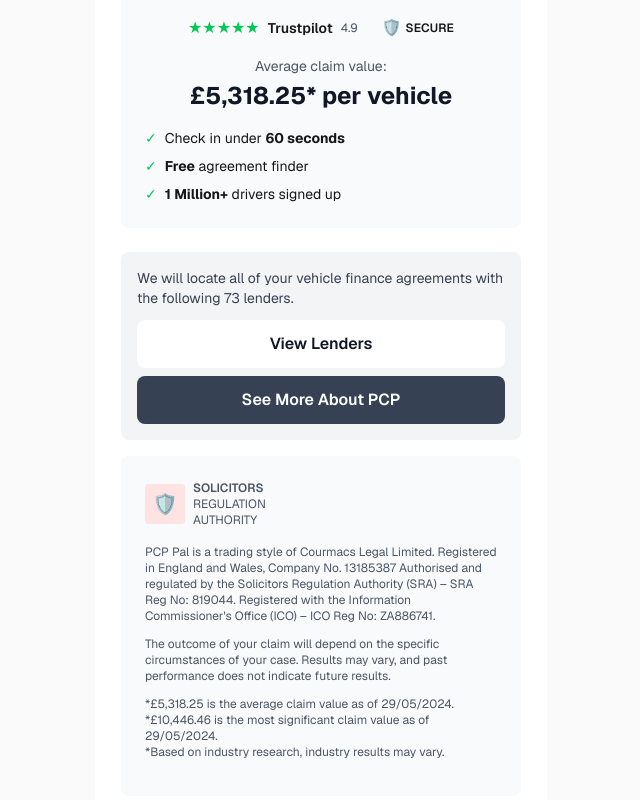
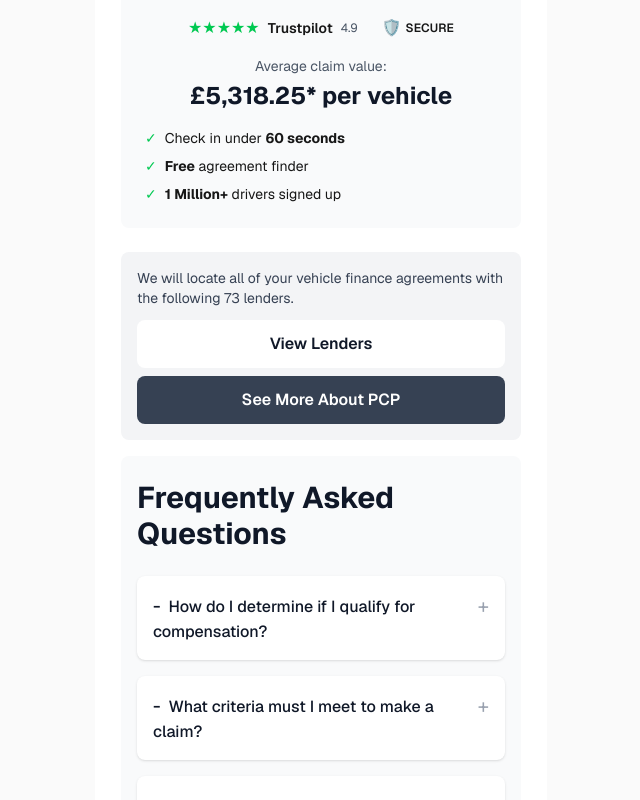
Before and after one commit to MingJae92/mobile-landing-page, a Next.js app: page / in a window 1280 px wide. Both pictures are taken after a click on the button "See More About PCP". Shown: the part 440-1240 px from the top of the page, without its empty margins (319-959 px from the left). Built offline with nearby package versions, Linux system fonts and the light colour scheme.

Commit message:
Drop down FAQ sections implemented

```diff
--- a/app/components/Lender.tsx
+++ b/app/components/Lender.tsx
@@ -1,8 +1,13 @@
-import React from 'react'
+
+import  { useState } from "react";
+import PcpDropdown from "./PcpDropdown"
 
 export default function Lender() {
+  const [isDropdownOpen, setIsDropdownOpen] = useState(false);
+
   return (
-    <div className="bg-gray-100 rounded-lg p-4 mb-4">
+    <div className="mb-4">
+      <div className="bg-gray-100 rounded-lg p-4">
         <p className="text-sm text-gray-700 mb-3">
           We will locate all of your vehicle finance agreements with the following
           73 lenders.
@@ -10,10 +15,15 @@
         <button className="w-full bg-white text-gray-900 font-semibold py-3 px-4 rounded-lg mb-2 hover:bg-gray-50 transition">
           View Lenders
         </button>
-      <button className="w-full bg-gray-700 text-white font-semibold py-3 px-4 rounded-lg hover:bg-gray-800 transition">
+        <button
+          onClick={() => setIsDropdownOpen(!isDropdownOpen)}
+          className="w-full bg-gray-700 text-white font-semibold py-3 px-4 rounded-lg hover:bg-gray-800 transition"
+        >
           See More About PCP
         </button>
       </div>
+
+      {isDropdownOpen && <PcpDropdown/>}
+    </div>
   );
-
 }
--- a/app/components/PcpDropdown.tsx
+++ b/app/components/PcpDropdown.tsx
@@ -1,31 +1,29 @@
 "use client";
 
-import { useState } from "react";
+import { useState } from 'react';
 
 interface FAQ {
   question: string;
   answer: string;
 }
 
-function PcpDropdown() {
+// FAQ Dropdown Component
+export default function PcpDropdown() {
   const [openIndex, setOpenIndex] = useState<number | null>(null);
 
   const faqs: FAQ[] = [
     {
       question: "How do I determine if I qualify for compensation?",
-      answer:
-        "If you've had a finance agreement like PCP or HP before 2021, you may be eligible for compensation due to mis-selling. Check your eligibility by filling out our online form.",
+      answer: "If you've had a finance agreement like PCP or HP before 2021, you may be eligible for compensation due to mis-selling. Check your eligibility by filling out our online form."
     },
     {
       question: "What criteria must I meet to make a claim?",
-      answer:
-        "Your lender must have failed to disclose the commission details on your agreement(s). If your finance details were inadequately explained or you faced higher interest rates due to commissions, you could be eligible for £1,000s. Check our free online form to see if you meet the criteria.",
+      answer: "Your lender must have failed to disclose the commission details on your agreement(s). If your finance details were inadequately explained or you faced higher interest rates due to commissions, you could be eligible for £1,000s. Check our free online form to see if you meet the criteria."
     },
     {
       question: "Does the type of agreement matter (PCP vs. HP)?",
-      answer:
-        "Don't worry if you had an HP loan instead of a PCP agreement – we accept claims for various vehicle finance agreements. Start your claim today with our online form.",
-    },
+      answer: "Don't worry if you had an HP loan instead of a PCP agreement – we accept claims for various vehicle finance agreements. Start your claim today with our online form."
+    }
   ];
 
   const toggleFaq = (index: number) => {
@@ -33,8 +31,7 @@
   };
 
   return (
-    <div className="bg-gray-50 py-8 px-4 sm:px-6">
-      <div className="max-w-md mx-auto">
+    <div className="bg-gray-50 py-6 px-4 rounded-lg mt-4">
       <h2 className="text-2xl sm:text-3xl font-bold text-gray-900 mb-6">
         Frequently Asked Questions
       </h2>
@@ -50,12 +47,8 @@
                 <span className="text-lg mr-2">-</span>
                 {faq.question}
               </span>
-                <span
-                  className={`text-gray-400 text-xl transform transition-transform ${
-                    openIndex === index ? "rotate-180" : ""
-                  }`}
-                >
-                  {openIndex === index ? "−" : "+"}
+              <span className={`text-gray-400 text-xl transform transition-transform ${openIndex === index ? 'rotate-180' : ''}`}>
+                {openIndex === index ? '−' : '+'}
               </span>
             </button>
 
@@ -74,8 +67,5 @@
         <span>🔍</span> Find My Agreements
       </button>
     </div>
-    </div>
   );
 }
-
-export default PcpDropdown;
```
Lines whose indentation alone changed are shown as unchanged.
